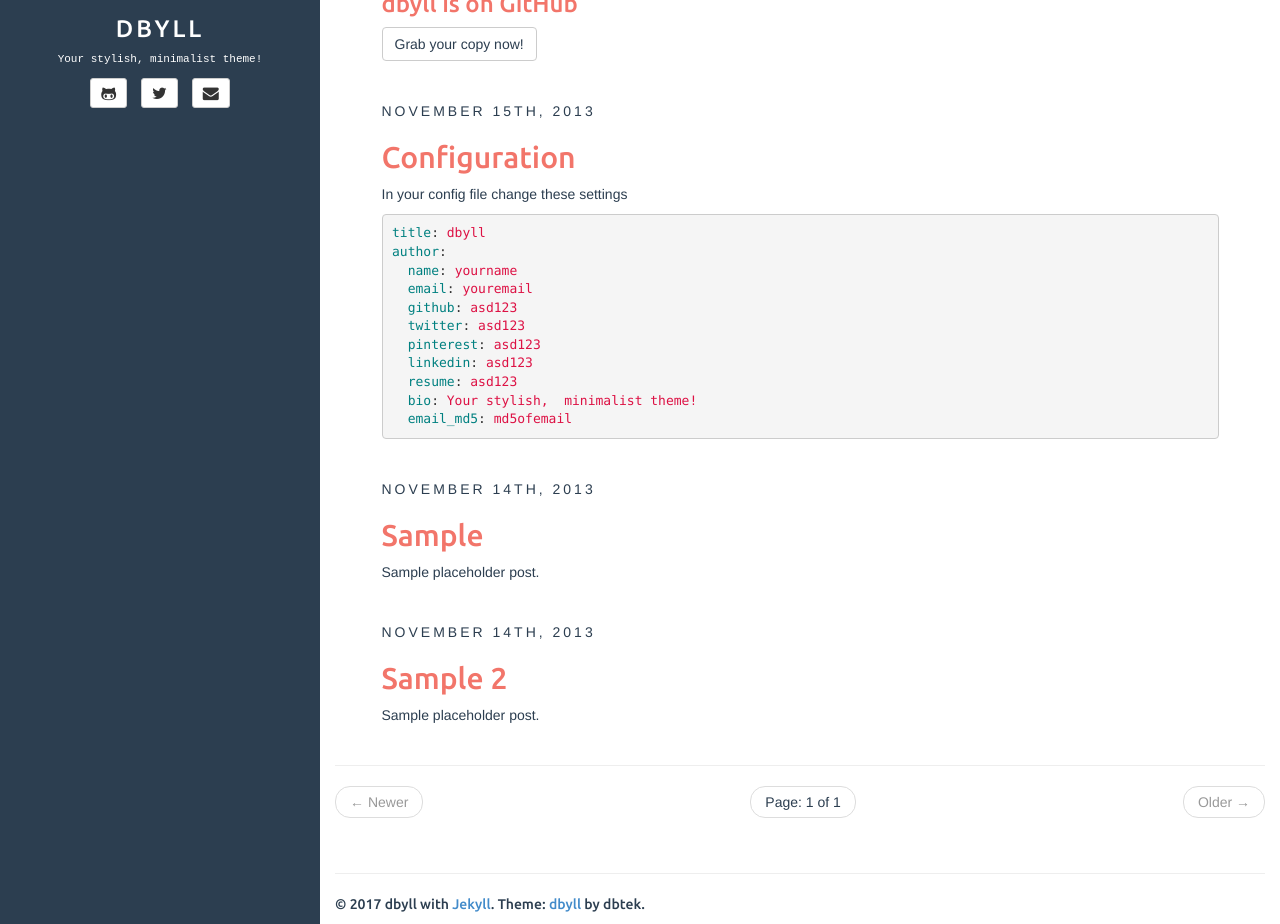
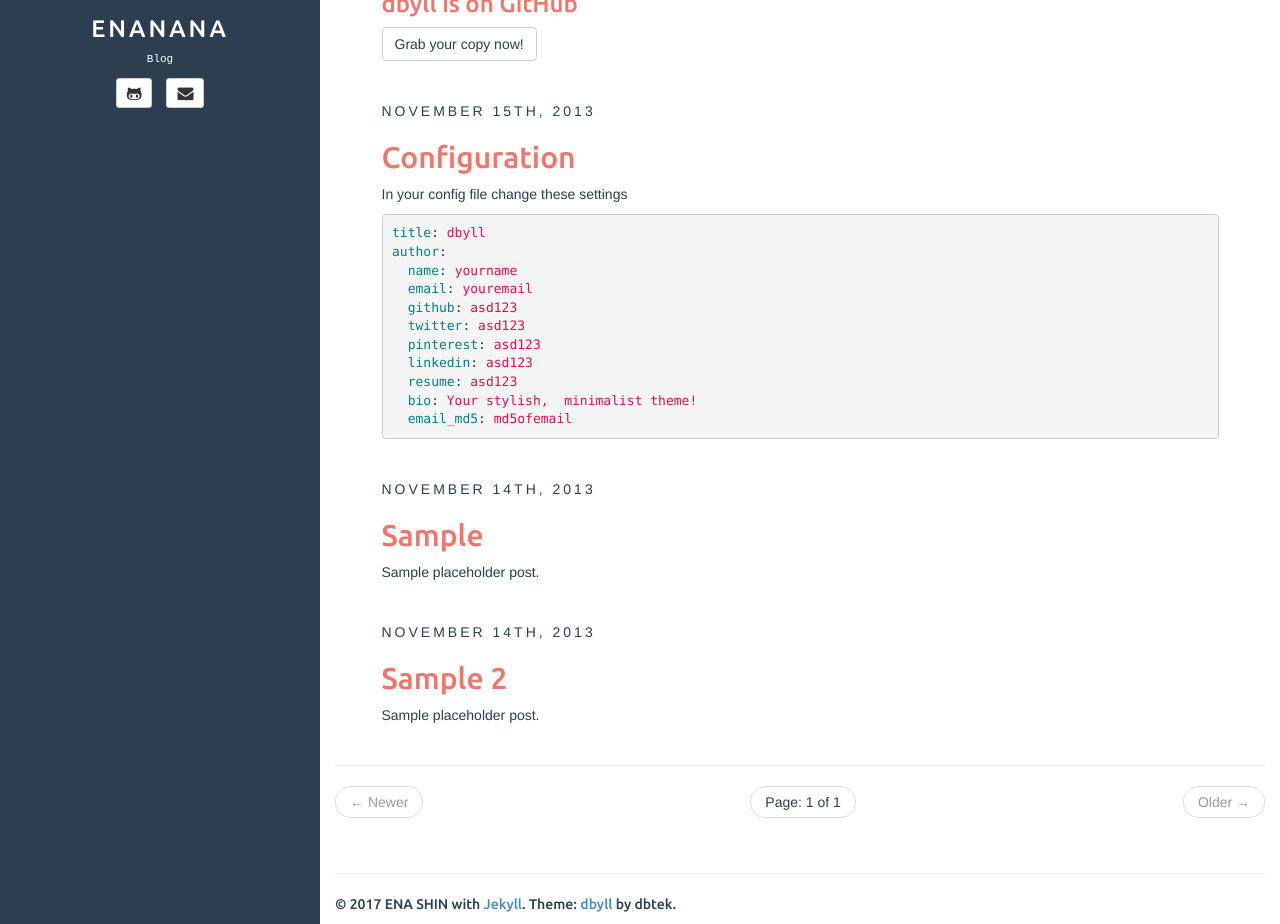
Before and after one commit to enanana/enanana.github.com, a Jekyll site: the page built from index.html, in a window 1280 px wide and 1206 px high, cut to the strip 282-1206 px from the top of the window. Built offline with Jekyll 4.4.1, drawn with Linux system fonts in a browser that asks for light colours; the list of posts is cut into pages by our own code.

Commit message:
change config

```diff
--- a/_config.yml
+++ b/_config.yml
@@ -5,9 +5,9 @@ paginate_path: "page:num"
 exclude: ["README.md"] # files to exclude
 highlighter: rouge
 markdown: kramdown
-disqus: dbyll
-google_analytics: dbyll
-title: dbyll
+disqus: enanana
+google_analytics: enanana
+title: enanana
 
 defaults:
   -
@@ -18,13 +18,11 @@ defaults:
 
 description: Stylish Jekyll Theme
 author:
-  name: dbyll
-  email: dbyll@ismaildemirbilek.com
-  github: dbtek
-  twitter: dbtek
-  pinterest: asd123
-  linkedin: asd123
-  bio: Your stylish, minimalist theme!
+  name: ENA SHIN
+  email: shin2na93@gmail.com
+  github: enanana
+  linkedin: shin2na93
+  bio: Blog
   email_md5: 726351295ec82e145928582f595aa3aa
 
 rss_path: feed.xml
```
